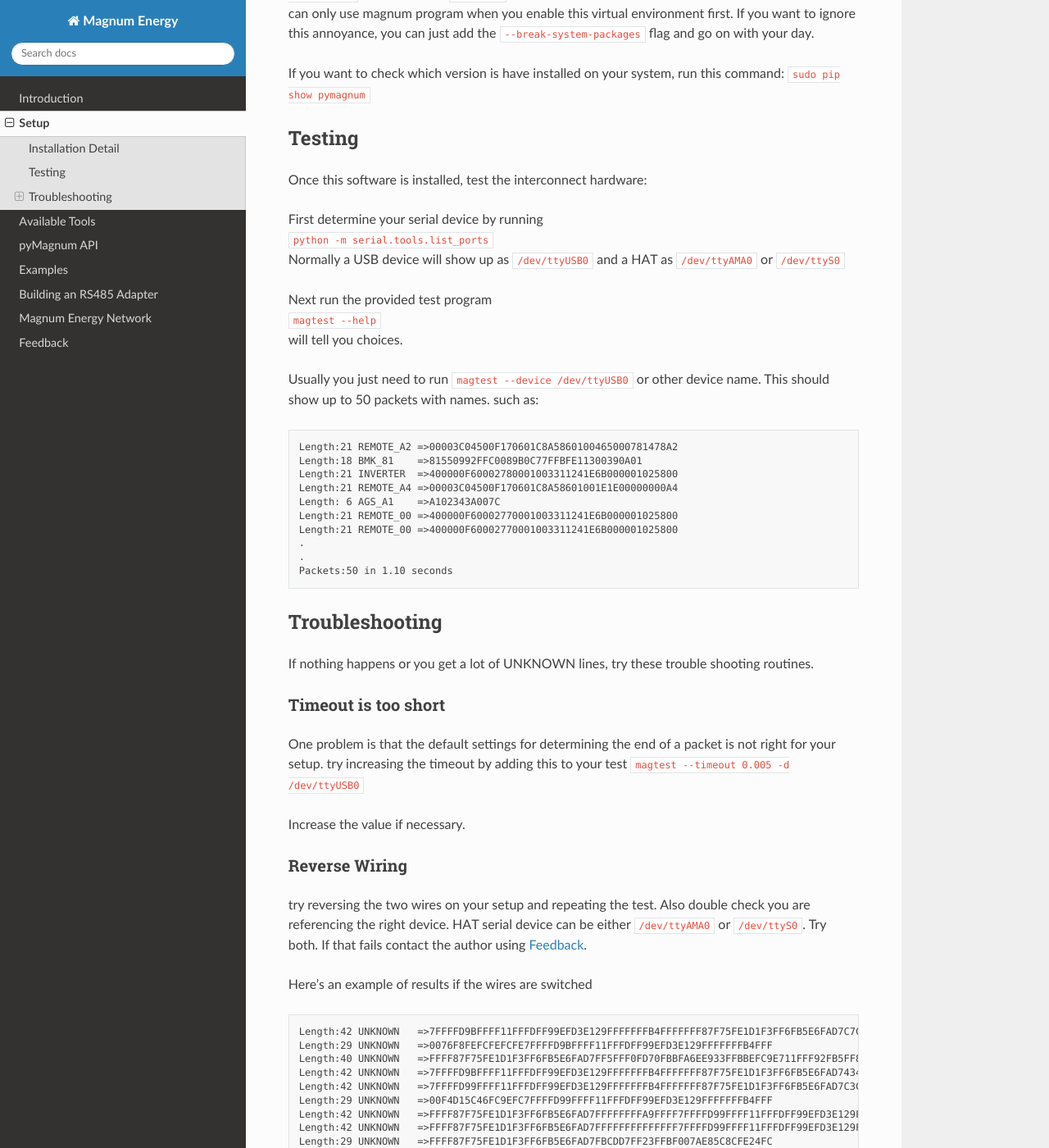
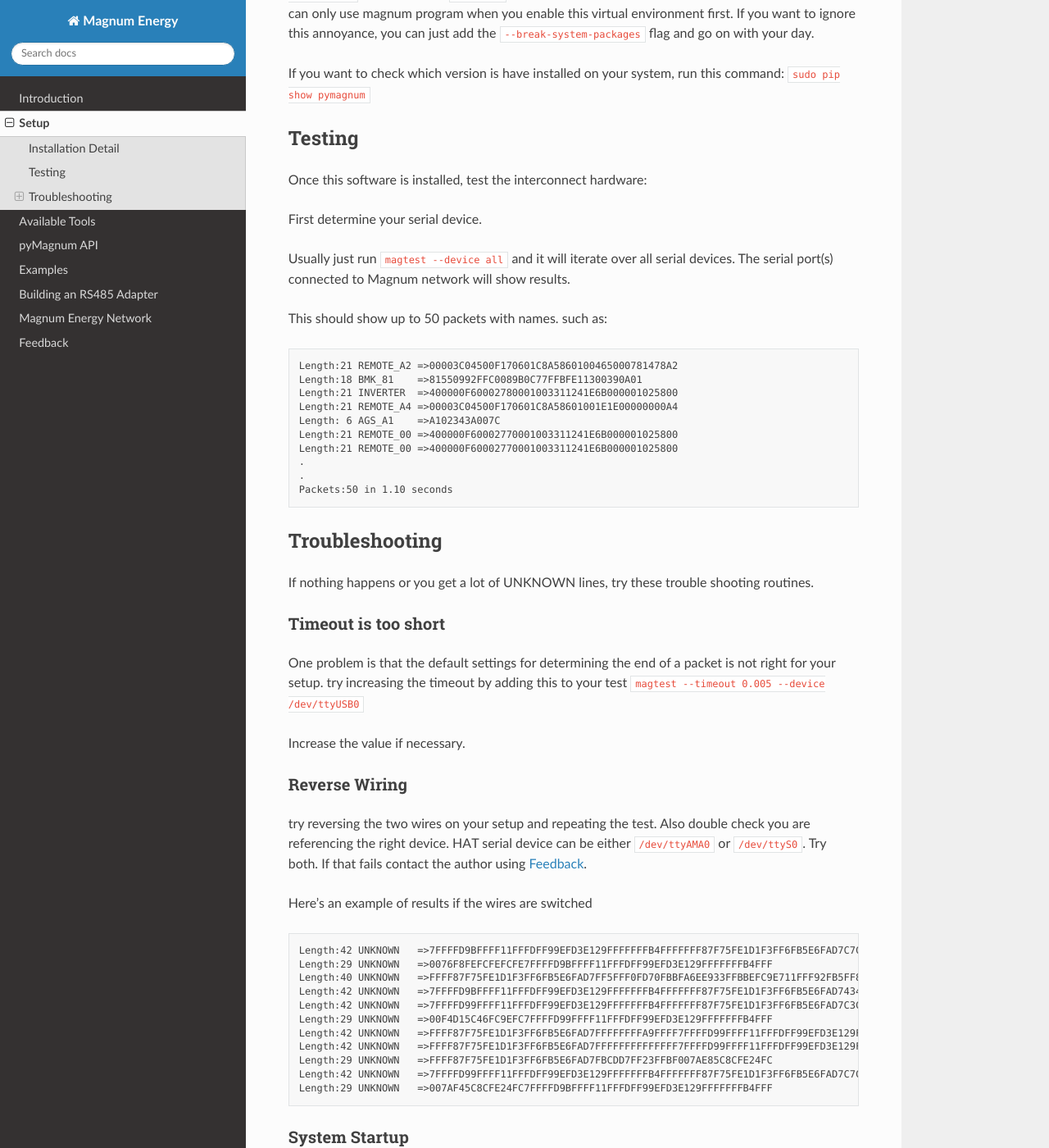
Before and after one commit to CharlesGodwin/pymagnum, a Sphinx documentation site: the page built from docs/installation.rst, in a window 1280 px wide and 1400 px high, scrolled down 577 px. Shown: the whole window at 82% size. Built offline with Sphinx 7.4.7 and the Read the Docs theme 3.1.0, drawn with Linux system fonts in a browser that asks for light colours.

Commit message:
Enhance magtest to iterate all serial devices

```diff
--- a/docs/installation.rst
+++ b/docs/installation.rst
@@ -33,16 +33,10 @@ Testing
 
 Once this software is installed, test the interconnect hardware:
 
-| First determine your serial device by running
-| ``python -m serial.tools.list_ports``
-| Normally a USB device will show up as ``/dev/ttyUSB0`` and a HAT as ``/dev/ttyAMA0`` or ``/dev/ttyS0``
+| First determine your serial device.
 
-| Next run the provided test program
-| ``magtest --help``
-| will tell you choices.
+Usually just run ``magtest --device all`` and it will iterate over all serial devices. The serial port(s) connected to Magnum network will show results.
 
-Usually you just need to run
-``magtest --device /dev/ttyUSB0`` or other device name.
 This should show up to 50 packets with names. such as:
 
 .. code-block:: text
```
Also changed, not shown: other parts of docs/installation.rst (+1 -1 lines), CHANGES.rst (+5 -3 lines), 3 other files.
